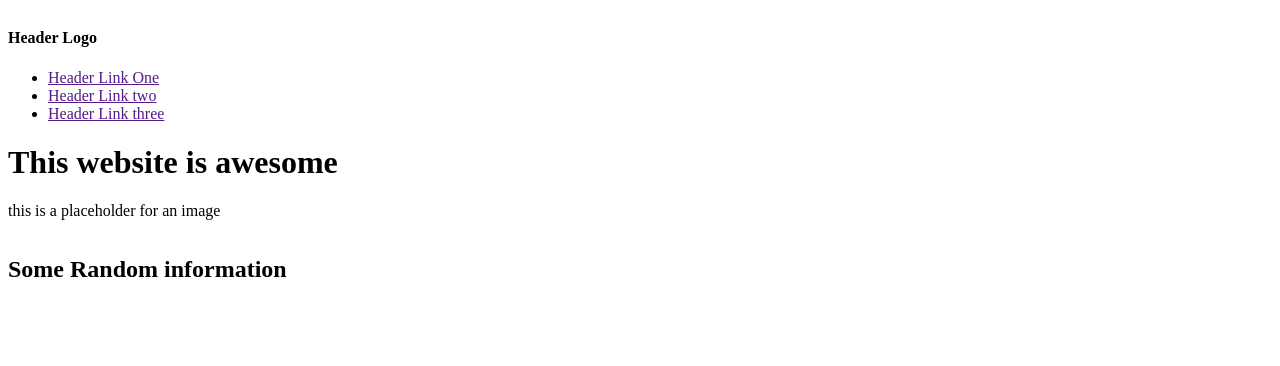
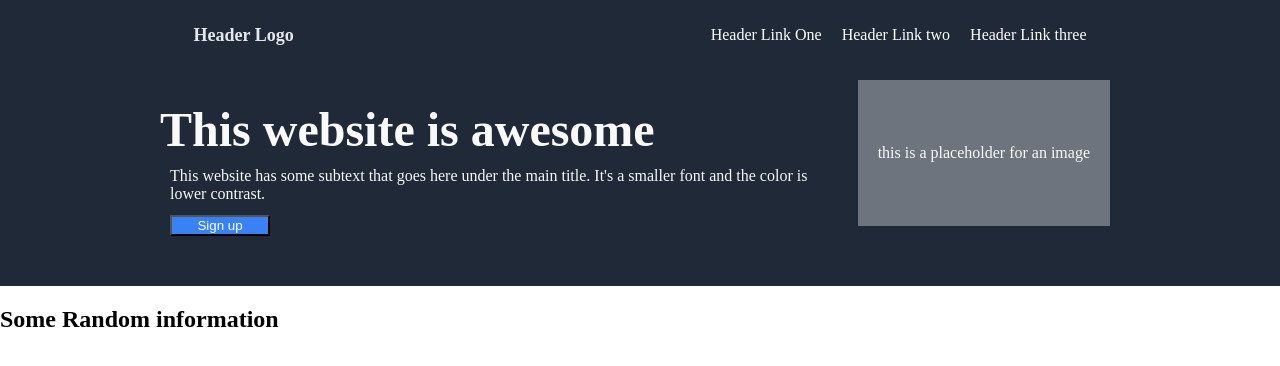
Before and after one commit to kareynolds/OdinLandingPage, a plain HTML site: page index.html in a window 1280 px wide. Drawn offline with Linux system fonts and the light colour scheme.

Commit message:
Style header
Mostly completed the header section.
Need to round the button corners.

```diff
--- a/index.html
+++ b/index.html
@@ -13,7 +13,7 @@
 
   <div class="banner">
       <div class="navbar">
-        <h4>Header Logo </h3>
+        <h4 class="backupHero">Header Logo </h3>
         <ul>
             <li><a href="">Header Link One</a></li>
             <li><a href="">Header Link two<a></li>
@@ -22,8 +22,14 @@
       </div>
 
       <div class="titleInfo">
-          <h1> This website is awesome</h1>
-          <div>
+          <div class="divHero">
+            <h1 class="mainHero"> This website is awesome</h1>
+            <p>This website has some subtext that goes here under the
+                main title. It's a smaller font and the color is lower contrast.
+            </p>
+            <button><a href="">Sign up</a></button>
+          </div>
+          <div class="imagePlaceHolder">
               <p>this is a placeholder for an image</p>
           </div>
       </div>
--- a/style.css
+++ b/style.css
@@ -1,17 +1,122 @@
 body {
     display: flex;
     flex-direction: column;
+    margin: 0;
+    padding: 0;
 }
 
 .banner {
+    background-color: #1f2937;
+    color: #f9faf8;
+    display: flex;
+    flex-direction: column
 
 }
 
 .navbar {
+    display: flex;
+    justify-content: space-around;
 
 }
 
 
+
+.backupHero {
+    font-size: 18px;
+    color: #e5e7eb;
+    align-items: center;
+    align-content: center;
+    margin-left: 10px;
+    font-weight: 900;
+}
+
+ul {
+    text-decoration-style: none;
+    list-style-type: none;
+    display: flex;
+}
+
+li {
+    text-decoration: none;
+    padding: 10px;
+}
+
+a {
+    text-decoration: none;
+    color: white;
+}
+
+
+/*  This starts the main content of the banner */
+
 .titleInfo {
+    display: flex;
+    gap: 25px;
+    margin: 0 auto;
+    width: 75%;
+    margin-bottom: 50px;
+}
+
+.mainHero {
+    font-size: 48px;
+    font-style: bold;
+    text-align: center;
+    margin-bottom: 0px;
+    text-align: start;
+
 
 }
+
+.divHero {
+
+    text-align:start;
+
+
+    /* apparently I don't need any of this
+    display: flex;
+    justify-content: center;
+    flex: 1;
+    flex-direction: column;
+    justify-content: center;
+    align-items: center;
+    */
+}
+
+/* look up rounded corners here */
+
+.divHero button {
+    width: 100px;
+    justify-content: left;
+    align-items: center;
+    background-color: #3882f6;
+    color: white;
+    margin-left: 10px;
+    margin-top: 0px;
+}
+
+.divHero p {
+    text-align: start;
+    margin-top: 0px;
+    margin-bottom: 2px;
+}
+
+
+
+
+
+.imagePlaceHolder {
+    background-color: #6d747d;
+    margin: 5px;
+    display: flex;
+    justify-content: center;
+    align-items: center;
+    align-content: center;
+    margin: 10px;
+    flex-shrink: 0;
+
+}
+
+.imagePlaceHolder, p {
+    padding: 10px;
+
+}
```
